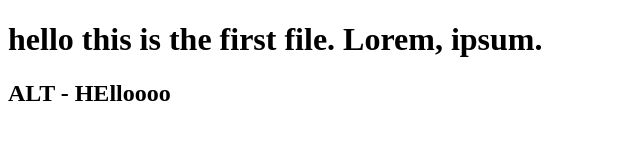
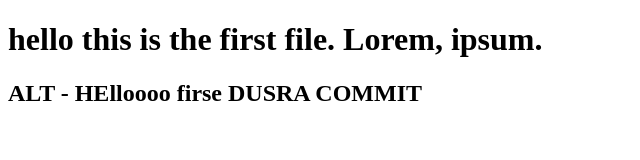
Before and after one commit to Jaspreet210/practice, a plain HTML site: page index.html in a window 1280 px wide. Shown: the whole page, without its empty margins (0-640 px from the left). Drawn offline with Linux system fonts and the light colour scheme.

Commit message:
second commit from alt

```diff
--- a/index.html
+++ b/index.html
@@ -9,6 +9,6 @@
     <h1>
         hello this is the first file. Lorem, ipsum.
     </h1>
-    <h2>ALT -  HElloooo</h2>
+    <h2>ALT -  HElloooo firse DUSRA COMMIT</h2>
 </body>
 </html>
```
